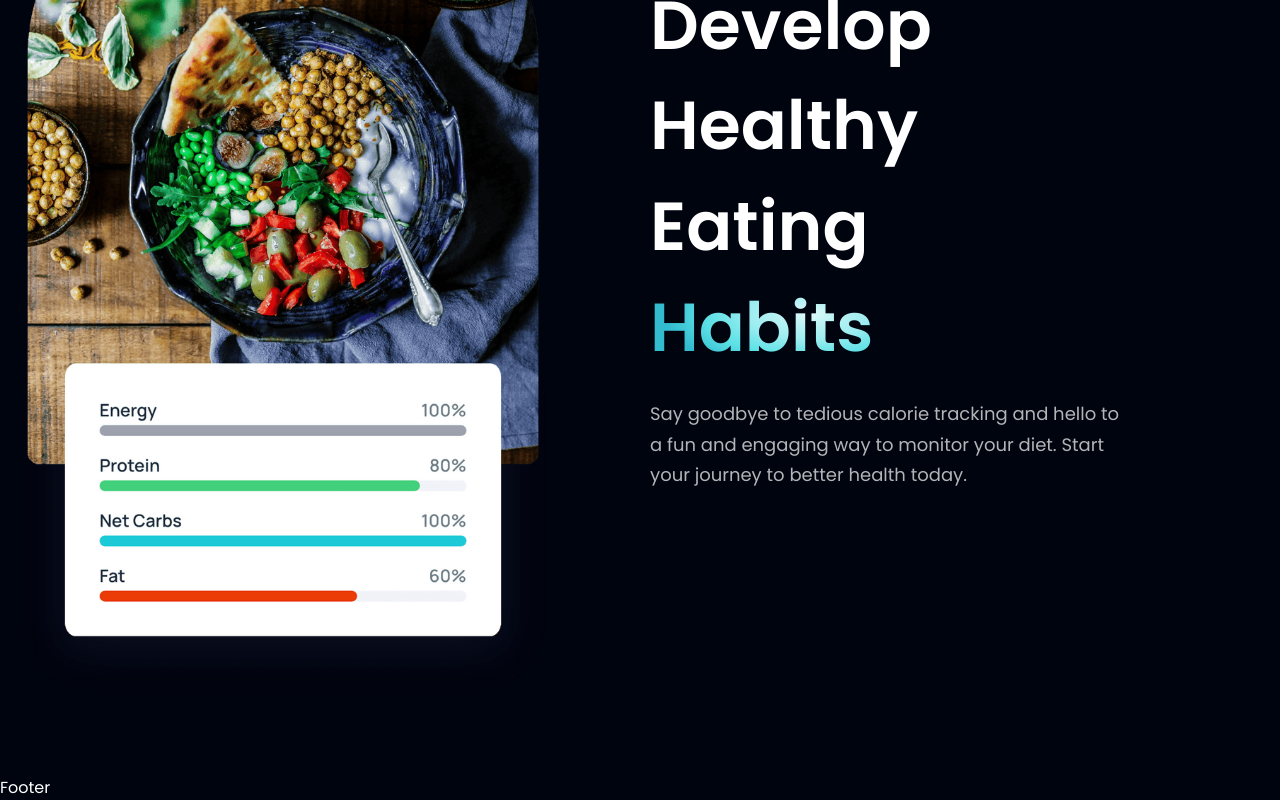
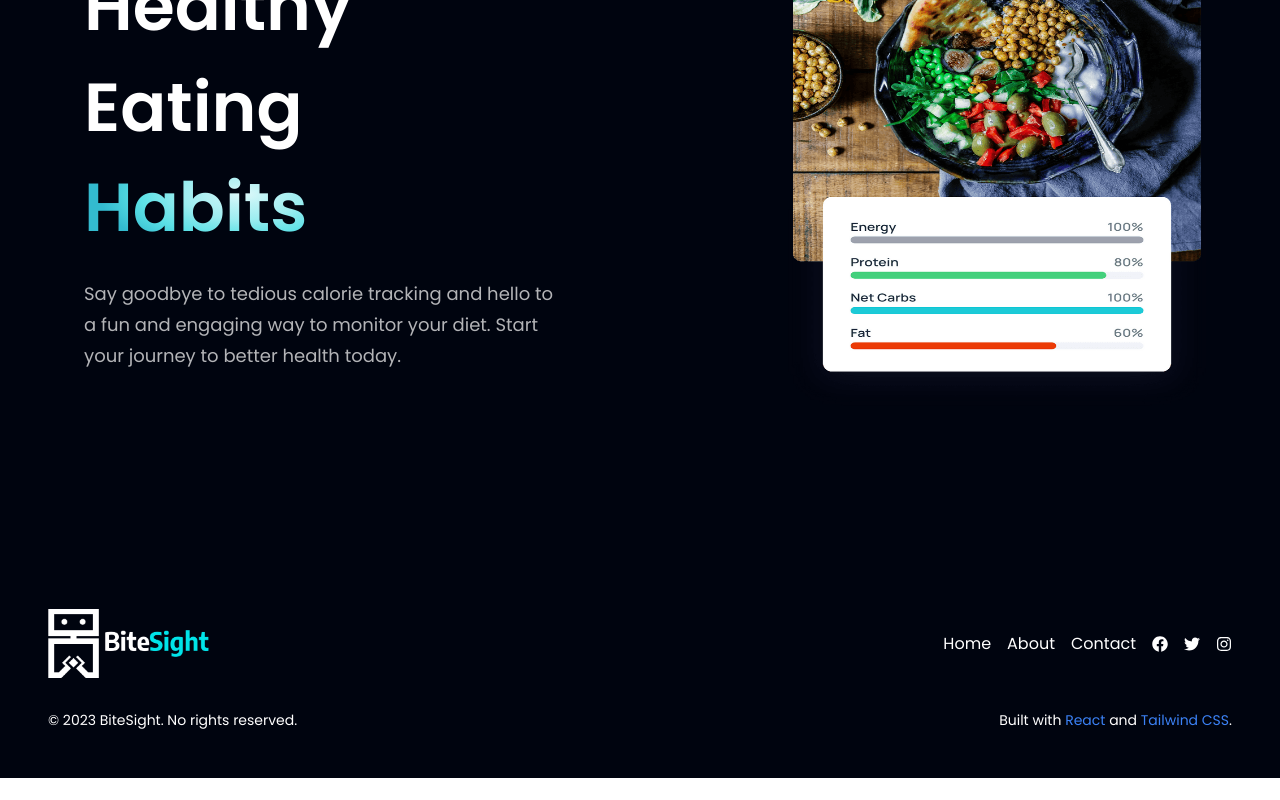
Before and after one commit to Sreyas-R/BiteSight, a React (Vite) app: page / in a window 1280 px wide. Shown: the part 1097-1897 px from the top of the page. After the commit the page ends 1875 px from the top, so only its background shows below. Built offline with nearby package versions, Linux system fonts and the light colour scheme.

Commit message:
Added footer and fixed styling issues

```diff
--- a/package.json
+++ b/package.json
@@ -10,7 +10,11 @@
   },
   "dependencies": {
     "react": "^18.2.0",
-    "react-dom": "^18.2.0"
+    "react-dom": "^18.2.0",
+    "react-fa-icon": "^0.1.4",
+    "react-icon": "^1.0.0",
+    "react-icons": "^4.8.0",
+    "react-router-dom": "^6.9.0"
   },
   "devDependencies": {
     "@types/react": "^18.0.28",
--- a/src/components/Footer.jsx
+++ b/src/components/Footer.jsx
@@ -1,7 +1,65 @@
 import React from "react";
+import { FaFacebook, FaTwitter, FaInstagram } from "react-icons/fa";
+import logo from "../assets/logonobg.png";
 
 const Footer = () => {
-  return <div className="text-white font-poppins">Footer</div>;
+  return (
+    <footer className="bg-primary text-white font-poppins">
+      <div className="container mx-auto py-12 px-2">
+        <div className="flex flex-col md:flex-row justify-between items-center">
+          <div className="flex items-center">
+            <img src={logo} alt="Logo" className="h-[18%] w-[18%] mr-2 " />
+          </div>
+          <div className="flex mt-4 md:mt-0 ml-0">
+            <a href="/" className="mr-4 hover:text-white">
+              Home
+            </a>
+            <a href="/about" className="mr-4 hover:text-white">
+              About
+            </a>
+            <a href="/contact" className="mr-4 hover:text-white">
+              Contact
+            </a>
+          </div>
+          <div className="flex items-center mt-4 md:mt-0">
+            <a href="#" className="mr-4 hover:text-white">
+              <FaFacebook />
+            </a>
+            <a href="#" className="mr-4 hover:text-white">
+              <FaTwitter />
+            </a>
+            <a href="#" className="hover:text-white">
+              <FaInstagram />
+            </a>
+          </div>
+        </div>
+        <div className="text-sm mt-8 md:flex md:justify-between">
+          <p className="mb-4 md:mb-0">© 2023 BiteSight. No rights reserved.</p>
+          <p>
+            Built with{" "}
+            <a
+              href="https://reactjs.org/"
+              target="_blank"
+              rel="noopener noreferrer"
+              className="text-blue-500 hover:text-blue-700"
+            >
+              React
+            </a>{" "}
+            and{" "}
+            <a
+              href="https://tailwindcss.com/"
+              target="_blank"
+              rel="noopener noreferrer"
+              className="text-blue-500 hover:text-blue-700"
+            >
+              Tailwind CSS
+            </a>
+            .
+          </p>
+        </div>
+      </div>
+    </footer>
+  );
 };
 
 export default Footer;
--- a/src/components/Hero.jsx
+++ b/src/components/Hero.jsx
@@ -29,7 +29,7 @@ const Hero = () => {
         <img
           src={bg}
           alt="billing"
-          className="w-[100%] h-[100%] relative z-[5]"
+          className="w-[85%] h-[85%] relative z-[5]"
         />
       </div>
     </section>
--- a/src/components/Heroine.jsx
+++ b/src/components/Heroine.jsx
@@ -8,15 +8,6 @@ const Heroine = () => {
       id="home2"
       className={`flex md:flex-row flex-col ${styles.paddingY}`}
     >
-      <div
-        className={`flex-1 flex ${styles.flexCenter} md:my-0 my-10 relative`}
-      >
-        <img
-          src={bg}
-          alt="billing"
-          className="w-[100%] h-[100%] relative z-[5]"
-        />
-      </div>
       <div
         className={`flex-1 ${styles.flexStart} flex-col xl:px-0 sm:px-16 px-6 ml-5`}
       >
@@ -30,6 +21,15 @@ const Heroine = () => {
           today.
         </p>
       </div>
+      <div
+        className={`flex-1 flex ${styles.flexCenter} md:my-0 my-10 relative`}
+      >
+        <img
+          src={bg}
+          alt="billing"
+          className="w-[80%] h-[80%] relative z-[5] max-w-[100%] max-h-[100%]"
+        />
+      </div>
     </section>
   );
 };
--- a/src/components/LoginContent.jsx
+++ b/src/components/LoginContent.jsx
@@ -34,7 +34,7 @@ const LoginContent = () => {
           />
         </div>
         <button
-          className="w-full font-poppins bg-gradient-to-r from-purple-400 to-pink-400 text-white py-2 rounded hover:bg-pink-500 transition duration-200"
+          className="w-full font-poppins bg-blue-gradient text-white py-2 rounded hover:bg-blue-800 transition duration-200"
           type="submit"
         >
           Login
--- a/src/style.js
+++ b/src/style.js
@@ -2,7 +2,7 @@ const styles = {
   boxWidth: "w-full",
 
   heading2:
-    "font-poppins font-semibold xs:text-[48px] text-[40px] text-white xs:leading-[76.8px] leading-[66.8px] w-full",
+    "font-poppins font-semibold xs:text-[45px] text-[40px] text-white xs:leading-[76.8px] leading-[66.8px] w-full",
   paragraph:
     "font-poppins font-normal text-dimWhite text-[18px] leading-[30.8px]",
 
```
Also changed, not shown: 1 other file (tests, documents, lock files or other folders).
